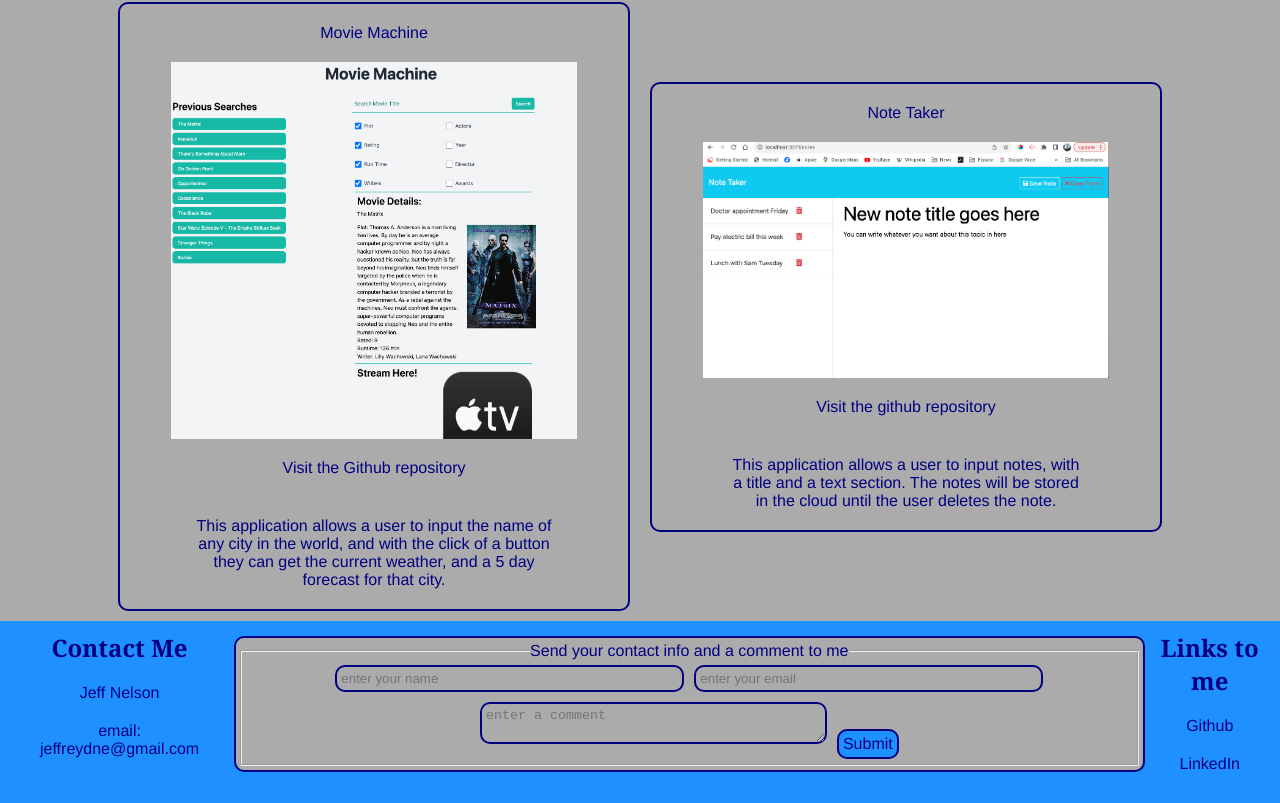
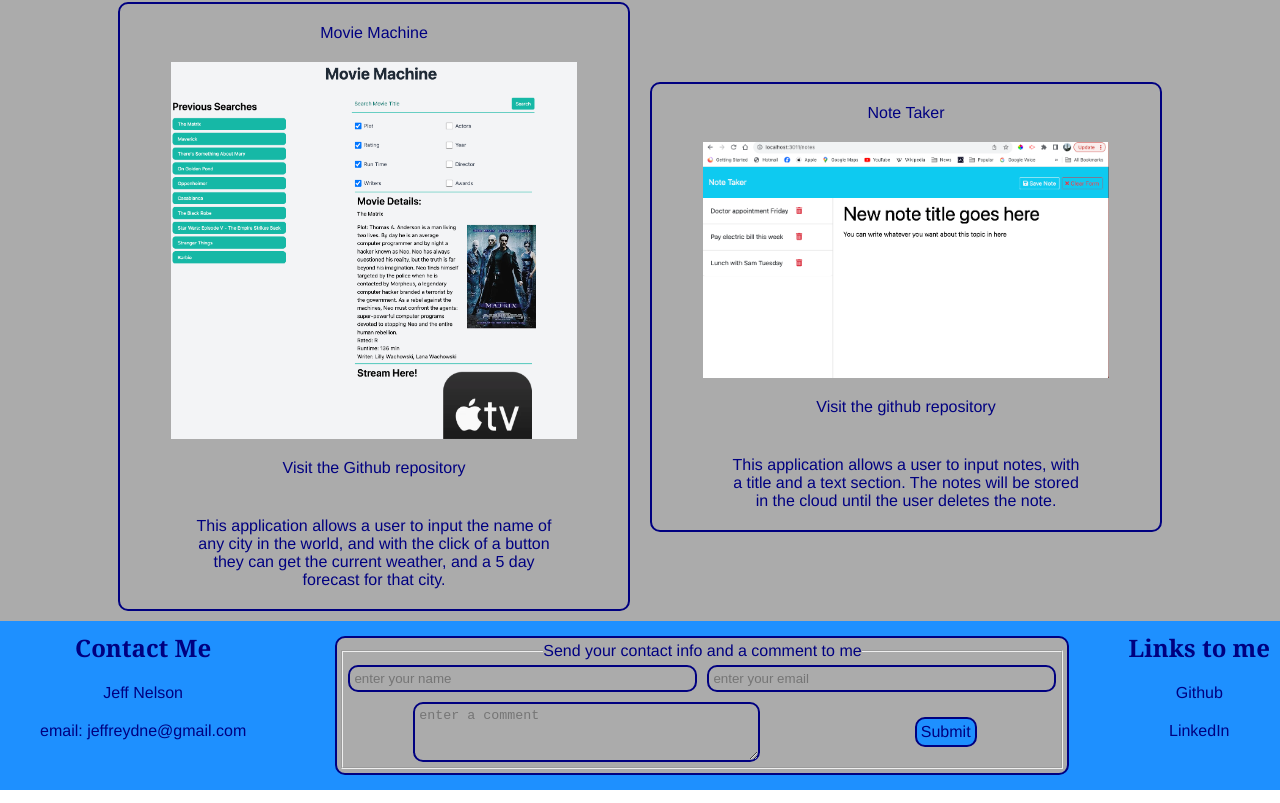
Before and after one commit to Jeffreydne/MyPortfolio-Jeff-Nelson, a React (Vite) app: page / in a window 1280 px wide. Shown: the part 2042-2845 px from the top of the page. Built offline with nearby package versions, Linux system fonts and the light colour scheme.

Commit message:
minor changes to contact form and CSS for this form

```diff
--- a/src/App.css
+++ b/src/App.css
@@ -173,6 +173,11 @@ form, input, textarea, #btn {
 }
 #btn {
   background-color: dodgerblue;
+  margin: 20px;
+}
+#formBottom {
+  display: flex;
+  justify-content: space-around;
 }
 
 
--- a/src/components/ContactForm.jsx
+++ b/src/components/ContactForm.jsx
@@ -5,14 +5,16 @@ function ContactForm() {
                 <form>
                     <fieldset>
                         <legend>Send your contact info and a comment to me</legend>
-                        <input type="text" name="name" size ="40" id="name" placeholder="enter your name">
+                        <input type="text" name="name" size ="40" id="name" required placeholder="enter your name">
 
                         </input>
-                        <input name="email" type="email" id="email" size="40" placeholder="enter your email">
+                        <input name="email" type="email" id="email" size="40" required placeholder="enter your email">
 
                         </input>
-                        <textarea name="comments" cols="40" rows="2" placeholder="enter a comment"></textarea>
-                        <button id="btn" type="submit">Submit</button>
+                        <div id="formBottom">
+                            <textarea name="comments" cols="40" rows="2" placeholder="enter a comment"></textarea>
+                            <button id="btn" type="submit">Submit</button>
+                        </div>
                     </fieldset>
                 </form>
             </div>
```
